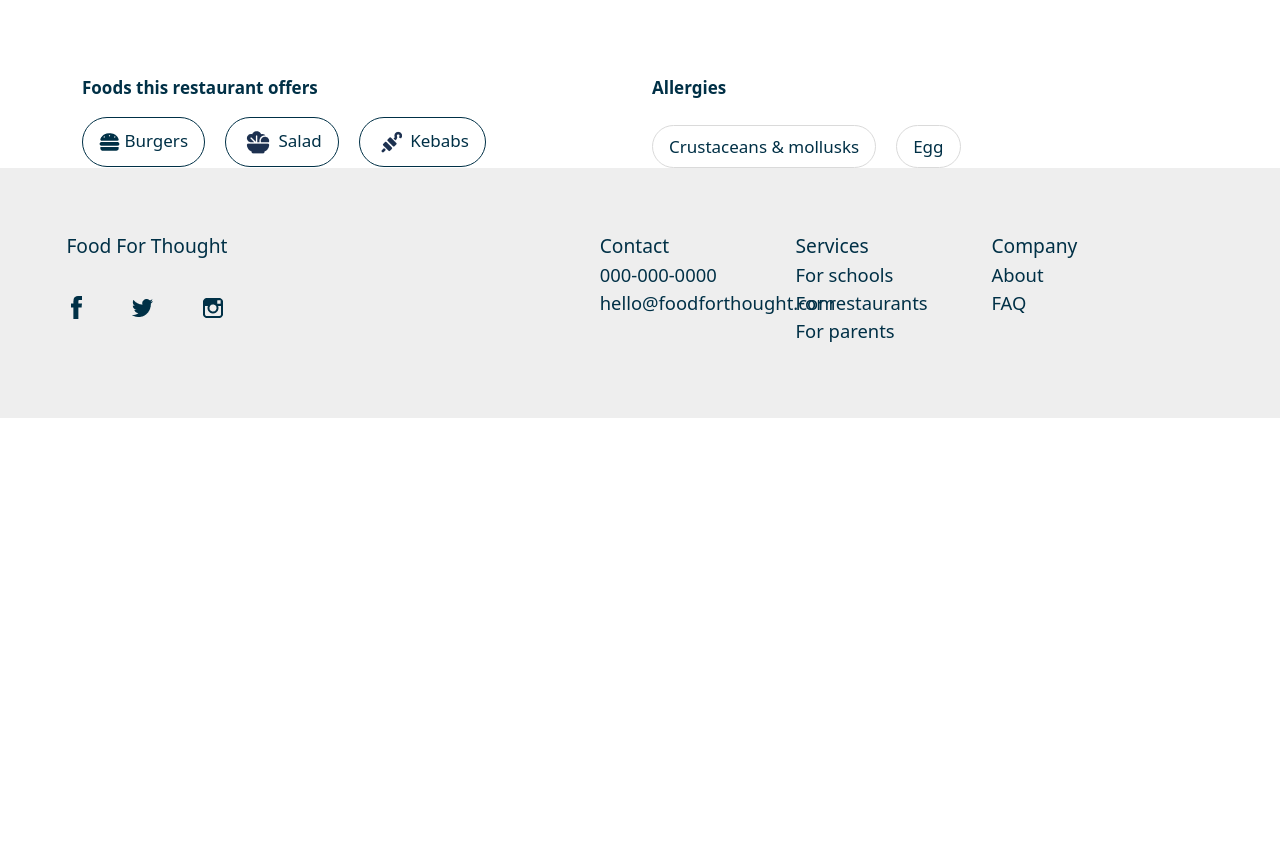
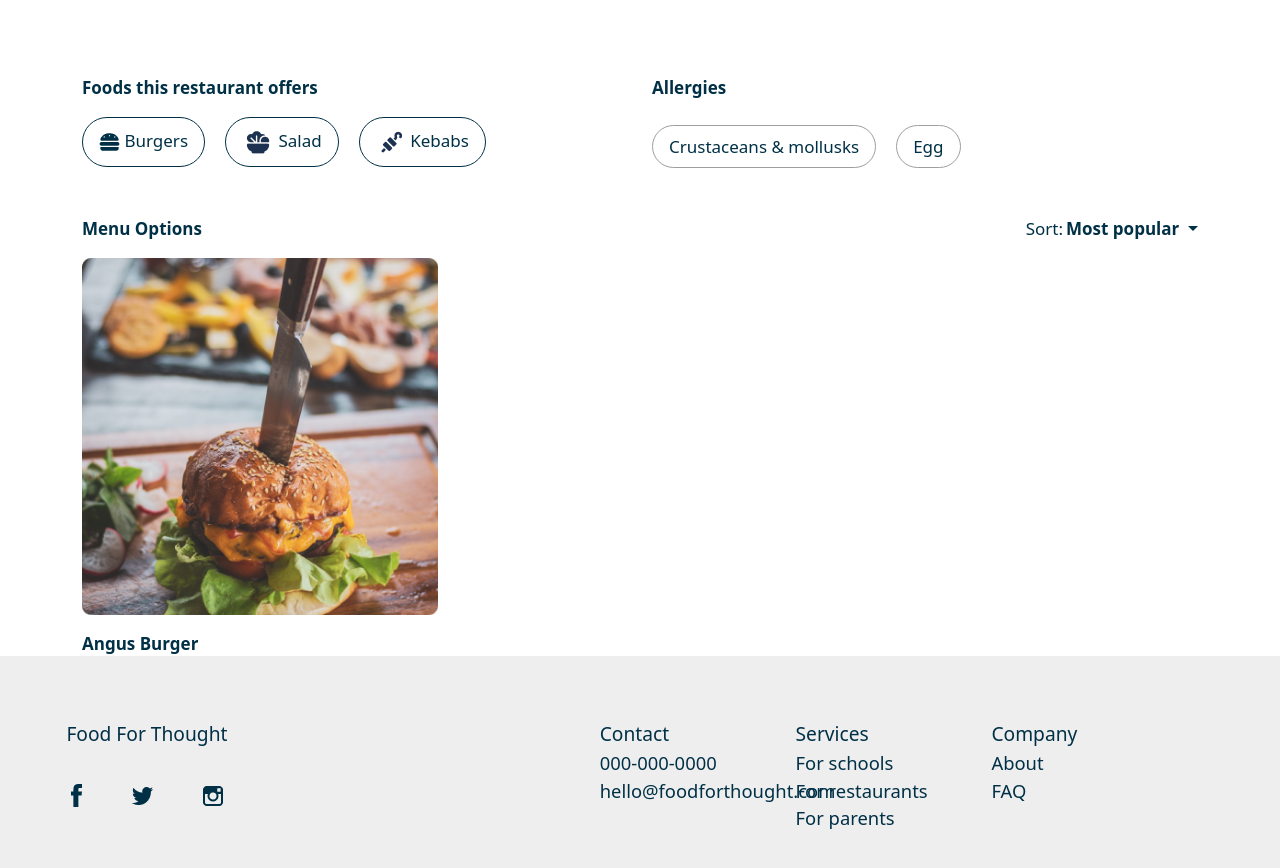
Before and after one commit to ivanLFN/thought-food-vue, a Vue app: page /restarant/Bobs-Burgers in a window 1280 px wide. Shown: the part 1240-2108 px from the top of the page. Before the commit the page ends 1658 px from the top, so only its background shows below. Built offline with nearby package versions, Linux system fonts and the light colour scheme.

Commit message:
adding menu list for restarant page

```diff
--- /dev/null
+++ b/src/components/restarants_components/RestarantMenu.vue
@@ -0,0 +1,71 @@
+<template>
+  <div class="row mt-5 menu">
+    <div class="col">
+      Menu Options
+    </div>
+    <div class="col">
+      <div class="d-flex justify-content-end">
+        <span class="sort">Sort:</span>
+        <div class="dropdown custom-dropdown">
+          <a
+            id="dropdownMenuLink"
+            class="dropdown-toggle menu"
+            href="#"
+            role="button"
+            data-bs-toggle="dropdown"
+            aria-expanded="false"
+          >
+            Most popular
+          </a>
+          <ul
+            class="dropdown-menu"
+            aria-labelledby="dropdownMenuLink"
+          >
+            <li>
+              <a
+                class="dropdown-item"
+                href="#"
+              >Action</a>
+            </li>
+          </ul>
+        </div>
+      </div>
+    </div>
+  </div>
+
+  <div class="row d-flex mt-3">
+    <div class="col-4">
+      <img
+        class="w-100 mb-3"
+        src="../../../public/images/dish.png"
+        alt="restarant-dish"
+      >
+      <span class="menu">Angus Burger</span>
+    </div>
+  </div>
+</template>
+
+<script>
+export default {
+  name: 'RestarantMenu'
+}
+</script>
+
+<style scoped>
+
+.menu {
+  font-weight: 550;
+  font-size: 17px;
+  color: #003046;
+  text-decoration: none;
+}
+
+.custom-dropdown {
+  background-color: white;
+}
+
+.sort {
+  margin-right: 3px;
+  font-weight: 250;
+}
+</style>
--- a/src/components/restarants_components/RestarantOffers.vue
+++ b/src/components/restarants_components/RestarantOffers.vue
@@ -54,7 +54,7 @@ export default {
 
 .allergi {
   padding: 8px 16px;
-  border: 1px solid #DADADA;
+  border: 1px solid #9E9E9E;
   border-radius: 30px;
   gap: 5;
   margin-right: 20px;
--- a/src/views/RestarantPage.vue
+++ b/src/views/RestarantPage.vue
@@ -5,6 +5,7 @@
       <RestarantDescription />
       <VotingComponent />
       <RestarantOffers />
+      <RestarantMenu />
     </div>
     <FooterComponent class="footer-component" />
   </div>
@@ -16,6 +17,7 @@ import FooterComponent from '@/components/FooterComponent.vue'
 import RestarantDescription from '../components/restarants_components/RestarantDescription.vue'
 import VotingComponent from '../components/restarants_components/VotingComponent.vue'
 import RestarantOffers from '../components/restarants_components/RestarantOffers.vue'
+import RestarantMenu from '../components/restarants_components/RestarantMenu.vue'
 
 export default {
   name: 'RestarantsPage',
@@ -24,7 +26,8 @@ export default {
     FooterComponent,
     RestarantDescription,
     VotingComponent,
-    RestarantOffers
+    RestarantOffers,
+    RestarantMenu
   }
 }
 </script>
```
Also changed, not shown: public/images/dish.png (added).
